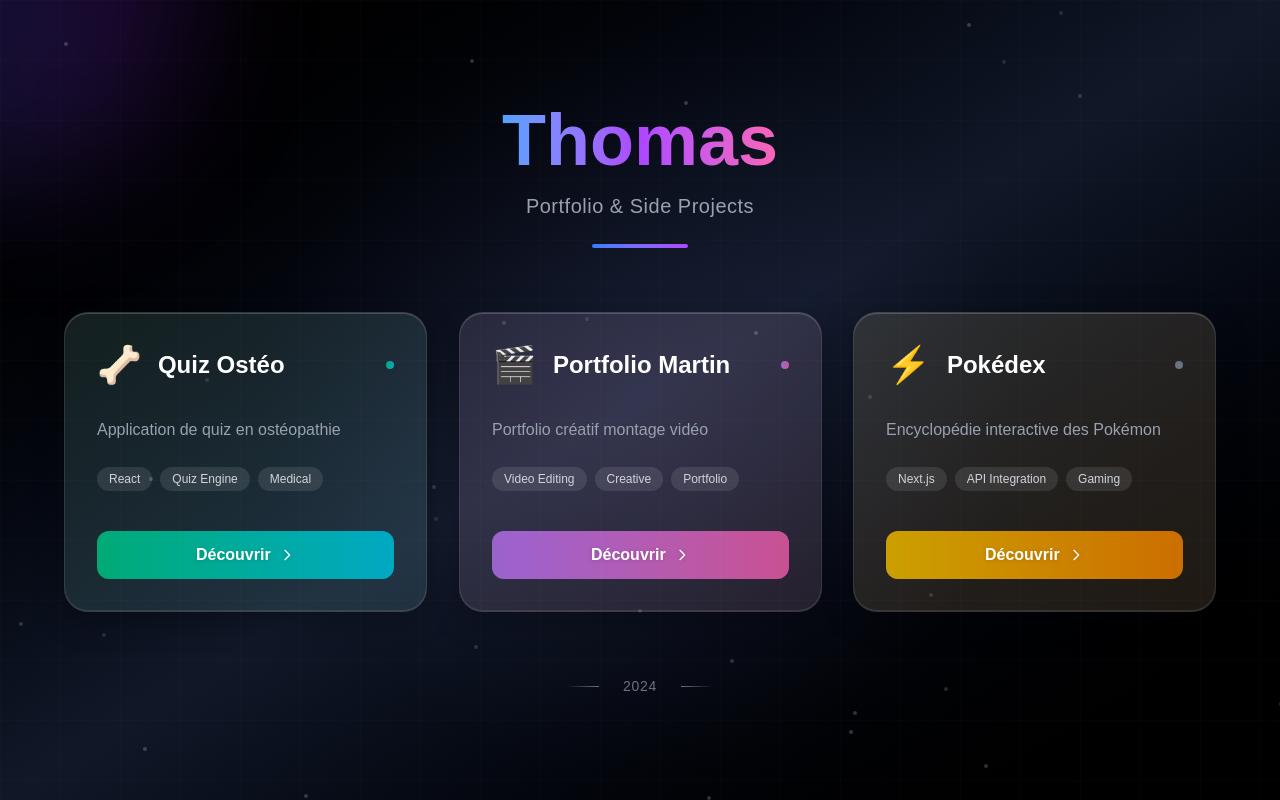
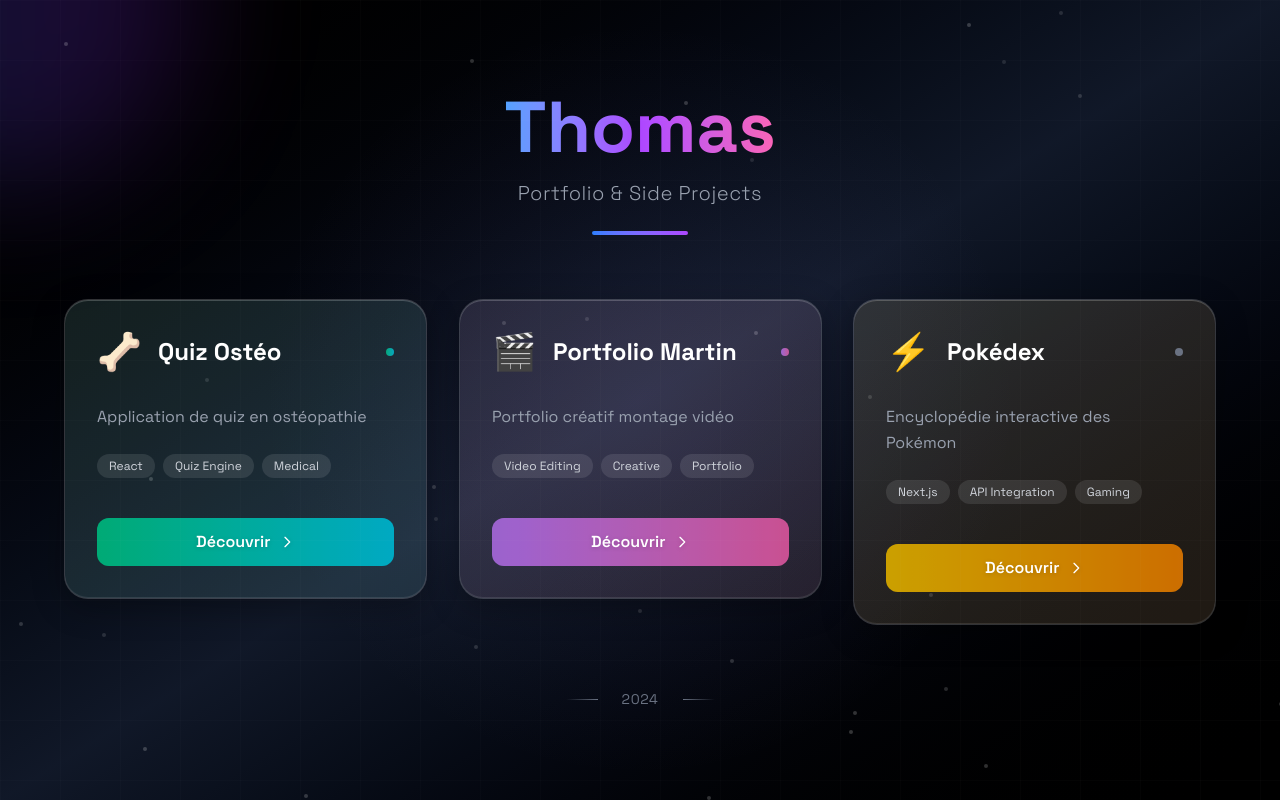
Before and after one commit to ThomasBasquin/thomas-homepage, a Next.js app: page / in a window 1280 px wide. Built offline with nearby package versions, Linux system fonts and the light colour scheme.

Commit message:
feat: upgrade to modern font stack
- Replace Geist with Space Grotesk, Outfit, and Fira Code
- Add comprehensive font weights support
- Space Grotesk as base font for modern geometric look
- Custom CSS classes for font weight enforcement

```diff
--- a/src/app/globals.css
+++ b/src/app/globals.css
@@ -22,7 +22,7 @@
 body {
   background: var(--background);
   color: var(--foreground);
-  font-family: Arial, Helvetica, sans-serif;
+  font-family: var(--font-space-grotesk), Arial, Helvetica, sans-serif;
 }
 
 * {
@@ -33,3 +33,15 @@ body {
   -webkit-touch-callout: none;
   -webkit-tap-highlight-color: transparent;
 }
+
+.font-outfit {
+  font-family: var(--font-outfit), system-ui, sans-serif;
+}
+
+.font-fira-code {
+  font-family: var(--font-fira-code), 'Courier New', monospace;
+}
+
+.font-bold-force {
+  font-weight: 700 !important;
+}
--- a/src/app/layout.tsx
+++ b/src/app/layout.tsx
@@ -1,15 +1,22 @@
 import type { Metadata } from "next";
-import { Geist, Geist_Mono } from "next/font/google";
+import { Space_Grotesk, Fira_Code, Outfit } from "next/font/google";
 import "./globals.css";
 
-const geistSans = Geist({
-  variable: "--font-geist-sans",
+const spaceGrotesk = Space_Grotesk({
+  variable: "--font-space-grotesk",
+  subsets: ["latin"],
+  weight: ["300", "400", "500", "600", "700"],
+});
+
+const firaCode = Fira_Code({
+  variable: "--font-fira-code",
   subsets: ["latin"],
 });
 
-const geistMono = Geist_Mono({
-  variable: "--font-geist-mono",
+const outfit = Outfit({
+  variable: "--font-outfit",
   subsets: ["latin"],
+  weight: ["300", "400", "500", "600", "700"],
 });
 
 export const metadata: Metadata = {
@@ -28,7 +35,7 @@ export default function RootLayout({
   return (
     <html lang="en">
       <body
-        className={`${geistSans.variable} ${geistMono.variable} antialiased`}
+        className={`${spaceGrotesk.variable} ${firaCode.variable} ${outfit.variable} antialiased`}
       >
         {children}
       </body>
```
